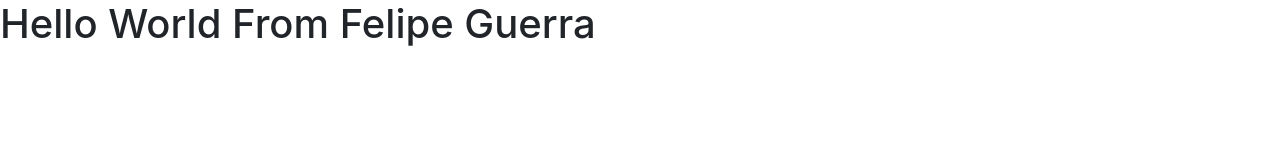
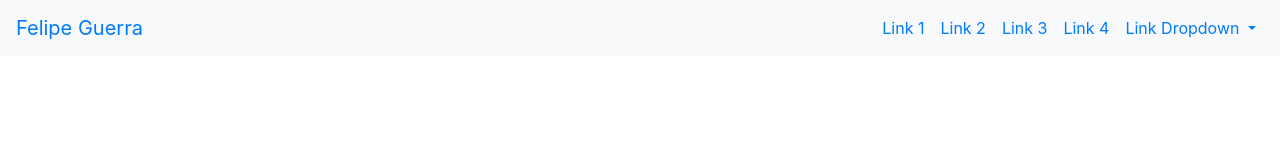
Before and after one commit to FGuerra03/SchoolOfNet, a plain HTML site: page Bootstrap/index.html in a window 1280 px wide. Drawn offline with nearby package versions, Linux system fonts and the light colour scheme.

Commit message:
Bootstrap - Primeiros componentes navbar e dropdown

```diff
--- a/Bootstrap/index.html
+++ b/Bootstrap/index.html
@@ -10,7 +10,42 @@
 </head>
 
 <body>
-  <h1>Hello World From Felipe Guerra</h1>
+  <header>
+    <nav class="navbar navbar-expand-lg nav-light bg-light">
+      <a href="" class="navbar-brand">Felipe Guerra</a>
+      <button type="button" name="button" class="navbar-toggler" data-toggle="collapse" data-target="#navbar">
+        <span class="navbar-toggler-icon"></span>
+      </button>
+
+      <div class="collapse navbar-collapse" id="navbar">
+        <ul class="navbar-nav ml-auto">
+          <li class="nav-item">
+            <a href="" class="nav-link">Link 1</a>
+          </li>
+          <li class="nav-item">
+            <a href="" class="nav-link">Link 2</a>
+          </li>
+          <li class="nav-item">
+            <a href="" class="nav-link">Link 3</a>
+          </li>
+          <li class="nav-item">
+            <a href="" class="nav-link">Link 4</a>
+          </li>
+          <li class="nav-item dropdown">
+            <a href="#" class="nav-link dropdown-toggle" data-toggle="dropdown">
+              Link Dropdown
+            </a>
+            <div class="dropdown-menu">
+              <a href="#" class="dropdown-item">Action 1</a>
+              <a href="#" class="dropdown-item">Action 2</a>
+              <a href="#" class="dropdown-item">Action 3</a>
+            </div>
+          </li>
+        </ul>
+      </div>
+    </nav>
+  </header>
+
   <script src="https://code.jquery.com/jquery-3.2.1.slim.min.js" integrity="sha384-KJ3o2DKtIkvYIK3UENzmM7KCkRr/rE9/Qpg6aAZGJwFDMVNA/GpGFF93hXpG5KkN" crossorigin="anonymous"></script>
   <script src="https://cdnjs.cloudflare.com/ajax/libs/popper.js/1.12.9/umd/popper.min.js" integrity="sha384-ApNbgh9B+Y1QKtv3Rn7W3mgPxhU9K/ScQsAP7hUibX39j7fakFPskvXusvfa0b4Q" crossorigin="anonymous"></script>
   <script src="https://maxcdn.bootstrapcdn.com/bootstrap/4.0.0/js/bootstrap.min.js" integrity="sha384-JZR6Spejh4U02d8jOt6vLEHfe/JQGiRRSQQxSfFWpi1MquVdAyjUar5+76PVCmYl" crossorigin="anonymous"></script>
```
